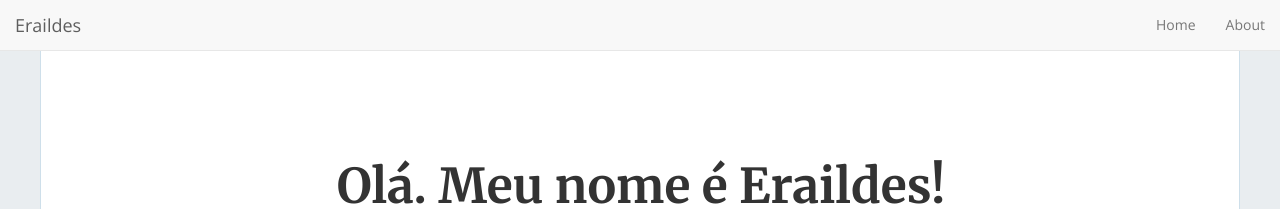
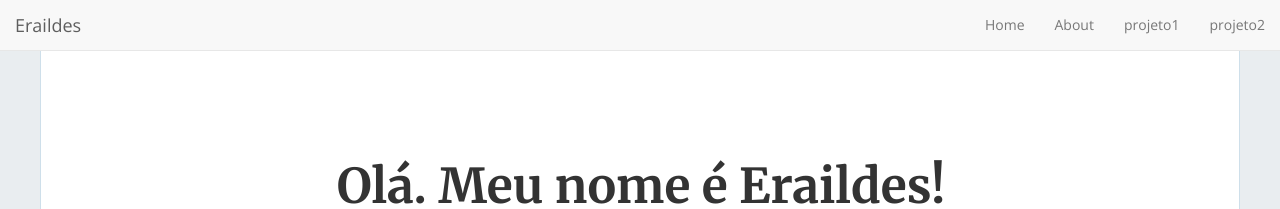
Before and after one commit to eraildes/eraildes.github.io, a Jekyll site: the page built from index.html, in a window 1280 px wide. Shown: the top 209 px of the page. Built offline with Jekyll 4.4.1, drawn with Linux system fonts in a browser that asks for light colours; nearby versions of some CDN libraries; the list of posts is cut into pages by our own code.

Commit message:
Update _config.yml

```diff
--- a/_config.yml
+++ b/_config.yml
@@ -99,3 +99,5 @@ enable_nav: true
 nav_item:
   - { url: '/', text: 'Home' }
   - { url: '/about', text: 'About' }
+  - { url: '/projeto1', text: 'projeto1' }
+  - { url: '/projeto2', text: 'projeto2' }
```
